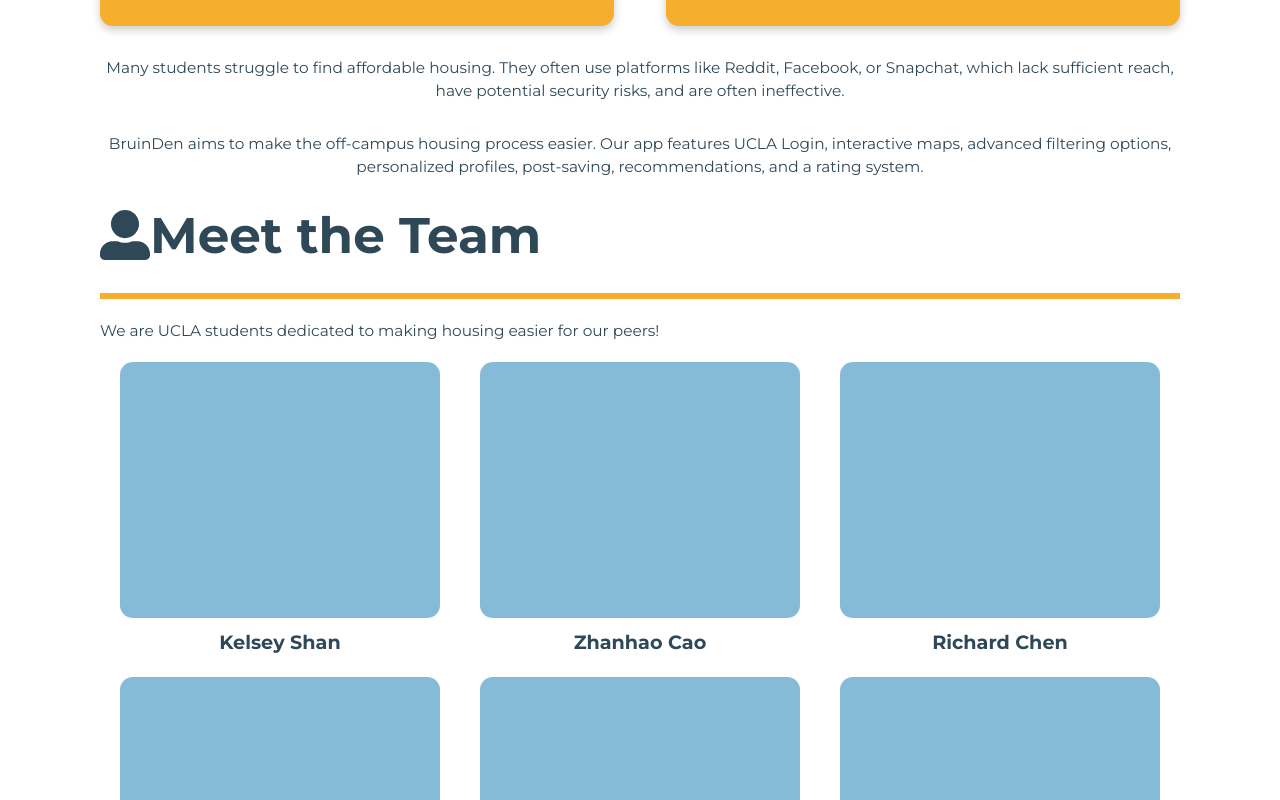
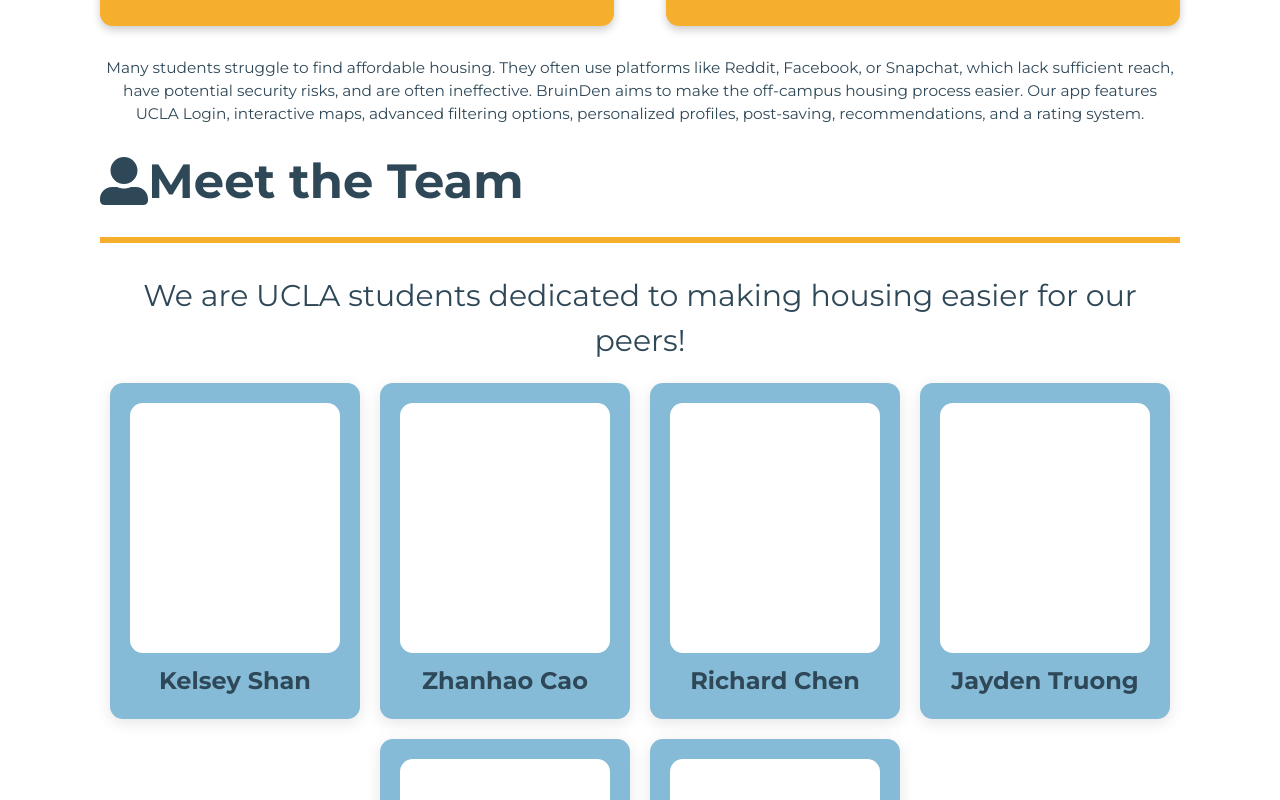
Before and after one commit to corey-shen/BruinDen-main, a Next.js app in the folder bruinden/: page /about in a window 1280 px wide. Shown: the part 400-1200 px from the top of the page. Built offline with nearby package versions, Linux system fonts and the light colour scheme.

Commit message:
Change the headshot boxes

```diff
--- a/bruinden/app/about/page.tsx
+++ b/bruinden/app/about/page.tsx
@@ -1,3 +1,4 @@
+'use client'
 import React from "react";
 import Image from "next/image";
 import { FaUserAlt, FaRocket } from 'react-icons/fa';
@@ -63,31 +64,63 @@ const About = () => {
         </div>
       </div>
       <p style={{ fontSize: "1.2vw", color: "#2F44858", marginTop: "30px", marginBottom: "20px", textAlign: "center" }}>
-        Many students struggle to find affordable housing. They often use platforms like Reddit, Facebook, or Snapchat, which lack sufficient reach, have potential security risks, and are often ineffective.
+        Many students struggle to find affordable housing. They often use platforms like Reddit, Facebook, or Snapchat, which lack sufficient reach, have potential security risks, and are often ineffective. BruinDen aims to make the off-campus housing process easier. Our app features UCLA Login, interactive maps, advanced filtering options, personalized profiles, post-saving, recommendations, and a rating system.
+
       </p>
-      <p style={{ fontSize: "1.2vw", color: "#2F44858", marginTop: "30px", marginBottom: "20px", textAlign: "center" }}>
-        BruinDen aims to make the off-campus housing process easier. Our app features UCLA Login, interactive maps, advanced filtering options, personalized profiles, post-saving, recommendations, and a rating system.
-      </p>
-      <h1 style={{ fontSize: "50px", marginBottom: "20px", display: "flex", alignItems: "center", fontWeight: "bold" }}>
-        <FaUserAlt /> Meet the Team
+      {/* Meet the Team Section */}
+      <h1
+        style={{
+          fontSize: "3rem",
+          marginBottom: "20px",
+          display: "flex",
+          alignItems: "center",
+          fontWeight: "bold",
+        }}
+      >
+        <FaUserAlt/> Meet the Team
       </h1>
-      <hr style={{ border: "3px solid #F6AE2D", marginBottom: "20px" }} />
-      <p style={{ fontSize: "1.2vw", color: "#2F44858" }}>
+      <hr style={{ border: "3px solid #F6AE2D", marginBottom: "30px" }} />
+      <p style={{ fontSize: "30px", color: "#2F4858", textAlign: "center" }}>
         We are UCLA students dedicated to making housing easier for our peers!
       </p>
-      <div style={{ display: "flex", justifyContent: "space-evenly", width: "100%", flexWrap: "wrap", marginTop: "20px", gap: "20px" }}>
+
+      {/* Team Members */}
+      <div
+        style={{
+          display: "flex",
+          flexWrap: "wrap",
+          justifyContent: "center",
+          gap: "20px",
+          marginTop: "20px",
+        }}
+      >
         {teamMembers.map((member, index) => (
-          <div key={index} style={{ width: "calc(100% / 3 - 40px)", textAlign: "center" }}>
-            <div style={{
-              width: "100%",
-              height: "20vw",
-              backgroundColor: "#86BBD8",
+          <div
+            key={index}
+            style={{
+              width: "250px",
+              textAlign: "center",
+              background: "#86BBD8",
               borderRadius: "1vw",
-              margin: "0 auto"
-            }}>
-              {/* ADD HEADSHOT IMAGE FOR EACH TEAM MEMBER */}
+              padding: "20px",
+              boxShadow: "0 4px 15px rgba(0,0,0,0.1)",
+              transition: "transform 0.2s ease-in-out",
+            }}
+            onMouseEnter={(e) => (e.currentTarget.style.transform = "scale(1.05)")}
+            onMouseLeave={(e) => (e.currentTarget.style.transform = "scale(1)")}
+          >
+            <div
+              style={{
+                width: "100%",
+                height: "250px",
+                backgroundColor: "#FFFFFF",
+                borderRadius: "1vw",
+                marginBottom: "10px",
+              }}
+            >
+              {/* Add Headshot */}
             </div>
-            <h4 style={{ marginTop: "10px", fontSize: "1.5vw", fontWeight: "bold" }}>{member}</h4>
+            <h4 style={{ fontSize: "1.5rem", fontWeight: "bold" }}>{member}</h4>
           </div>
         ))}
       </div>
```
